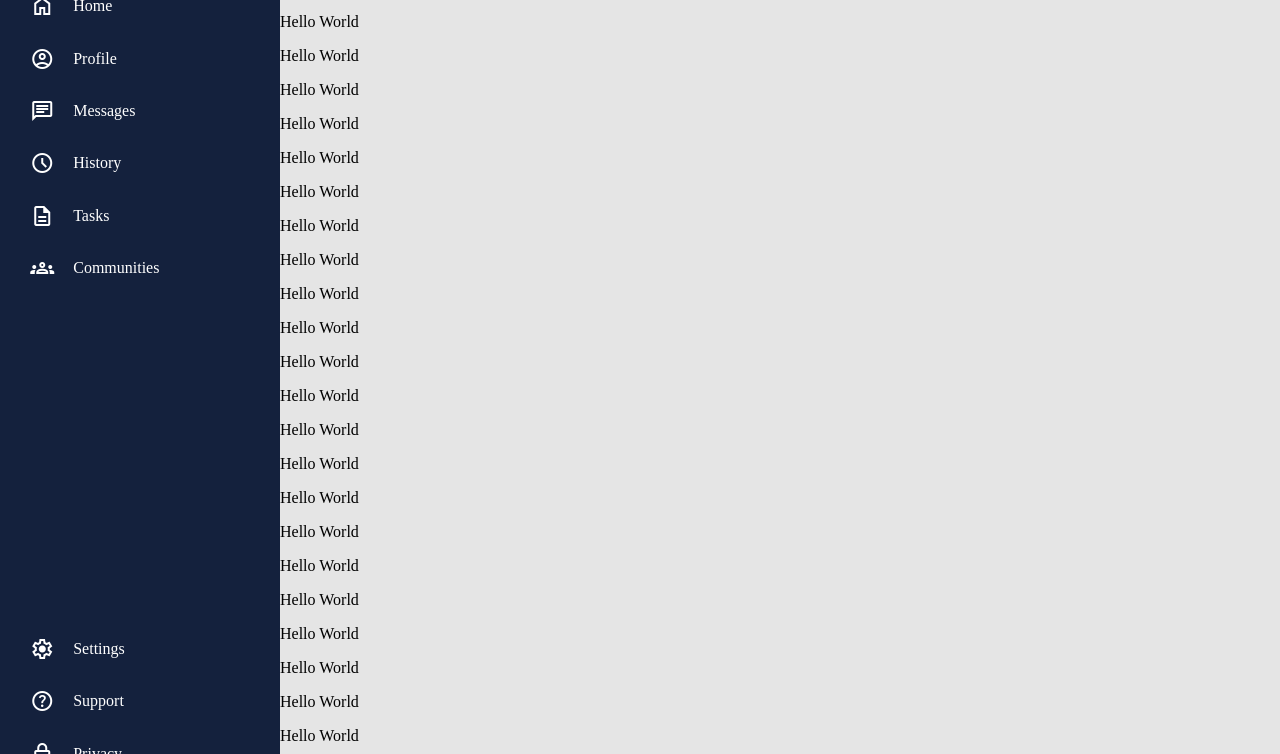
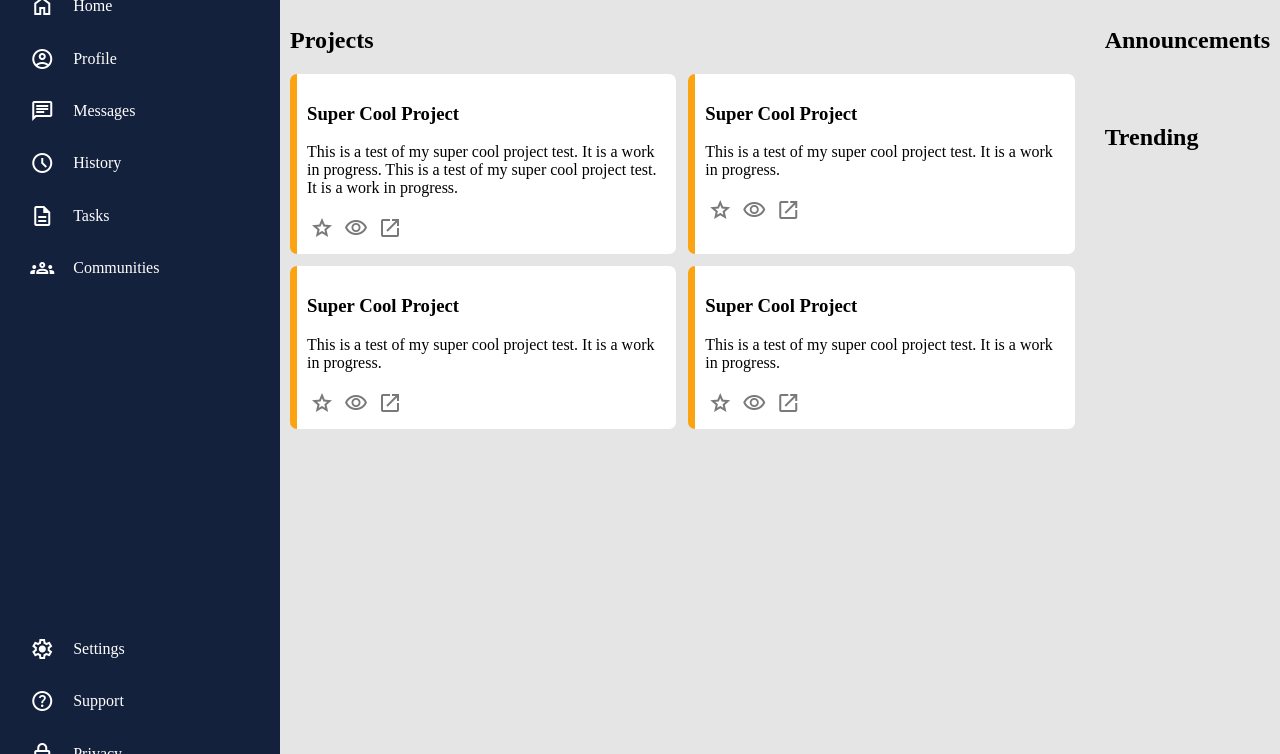
Before and after one commit to ianthomCO/odin-admin-dashboard, a plain HTML site: page index.html in a window 1280 px wide. Shown: the part 114-868 px from the top of the page. Drawn offline with nearby package versions, Linux system fonts and the light colour scheme.

Commit message:
Initial project content formating

```diff
--- a/css/style.css
+++ b/css/style.css
@@ -113,7 +113,46 @@ body{
 /* Content */
 .content{
     background-color: #E5E5E5;
+    display:grid;
+    grid-template-columns: 1fr auto;
+    grid-template-rows: min-content 1fr;
+    gap:10px;
 }
+
+.projects{
+    grid-row:1/3;
+    margin:10px;
+}
+
+.announcements{
+    margin:10px;
+}
+
+.trending{
+    grid-column: 2/3;
+    margin:10px;
+}
+
+.project-content{
+    display:grid;
+    gap:12px;
+    grid-template-columns: repeat(auto-fit,minmax(300px,1fr));
+}
+
+/* Project Card */
+.project{
+    background-color: #FFFFFF;
+    border-left:7px solid #FCA311;
+    border-radius: 7px;
+    padding:10px;
+    /* width:clamp(200px,50%,300px) */
+}
+
+.project-actions .material-symbols-outlined{
+    font-size: 1.5rem !important;
+    color:#797979;
+}
+
 
 /* Sidebar  */
 .sidebar{
@@ -138,6 +177,11 @@ body{
     display:flex;
     align-items: center;
     margin-left:1rem;
+}
+
+h1{
+    font-size: 28px;
+    margin:0;
 }
 
 .material-symbols-outlined{
@@ -251,4 +295,25 @@ body{
         justify-content: center;
     }
 
+    .content{
+        grid-template-columns: 1fr;
+        grid-template-rows: min-content 1fr 1fr;
+
+    }
+
+
+    .projects{
+        grid-row:1/2;
+    }
+
+    .announcements{
+        grid-row:2/3;
+    }
+
+    .trending{
+        grid-row: 3/4;
+        grid-column: 1/2;
+    }
+
+
 }
--- a/index.html
+++ b/index.html
@@ -31,7 +31,7 @@
     </header>
     <aside class="sidebar">
         <div class="sidebar-title">
-            <span class="material-symbols-outlined">dashboard</span> Dashboard
+            <span class="material-symbols-outlined">dashboard</span> <h1>Dashboard</h1>
         </div>
         <span class="material-symbols-outlined close">close</span>
         <div class="nav">
@@ -55,44 +55,60 @@
         </div>
     </aside>
     <main class="content">
-        <p>Hello World</p>
-        <p>Hello World</p>
-        <p>Hello World</p>
-        <p>Hello World</p>
-        <p>Hello World</p>
-        <p>Hello World</p>
-        <p>Hello World</p>
-        <p>Hello World</p>
-        <p>Hello World</p>
-        <p>Hello World</p>
-        <p>Hello World</p>
-        <p>Hello World</p>
-        <p>Hello World</p>
-        <p>Hello World</p>
-        <p>Hello World</p>
-        <p>Hello World</p>
-        <p>Hello World</p>
-        <p>Hello World</p>
-        <p>Hello World</p>
-        <p>Hello World</p>
-        <p>Hello World</p>
-        <p>Hello World</p>
-        <p>Hello World</p>
-        <p>Hello World</p>
-        <p>Hello World</p>
-        <p>Hello World</p>
-        <p>Hello World</p>
-        <p>Hello World</p>
-        <p>Hello World</p>
-        <p>Hello World</p>
-        <p>Hello World</p>
-        <p>Hello World</p>
-        <p>Hello World</p>
-        <p>Hello World</p>
-        <p>Hello World</p>
-        <p>Hello World</p>
-        <p>Hello World</p>
-        <p>Hello World</p>
+        <div class="projects">
+            <h2>Projects</h2>
+            <div class="project-content">
+                <div class="project">
+                    <h3>Super Cool Project</h3>
+                    <p>This is a test of my super cool project test. It is a work in progress. This is a test of my super cool project test. It is a work in progress.</p>
+                    <div class="project-actions">
+                        <span class="material-symbols-outlined">star</span>
+                        <span class="material-symbols-outlined">visibility</span>
+                        <span class="material-symbols-outlined">open_in_new</span>
+                    </div>
+                </div>
+                <div class="project">
+                    <h3>Super Cool Project</h3>
+                    <p>This is a test of my super cool project test. It is a work in progress.</p>
+                    <div class="project-actions">
+                        <span class="material-symbols-outlined">star</span>
+                        <span class="material-symbols-outlined">visibility</span>
+                        <span class="material-symbols-outlined">open_in_new</span>
+                    </div>
+                </div>
+                <div class="project">
+                    <h3>Super Cool Project</h3>
+                    <p>This is a test of my super cool project test. It is a work in progress.</p>
+                    <div class="project-actions">
+                        <span class="material-symbols-outlined">star</span>
+                        <span class="material-symbols-outlined">visibility</span>
+                        <span class="material-symbols-outlined">open_in_new</span>
+                    </div>
+                </div>
+                <div class="project">
+                    <h3>Super Cool Project</h3>
+                    <p>This is a test of my super cool project test. It is a work in progress.</p>
+                    <div class="project-actions">
+                        <span class="material-symbols-outlined">star</span>
+                        <span class="material-symbols-outlined">visibility</span>
+                        <span class="material-symbols-outlined">open_in_new</span>
+                    </div>
+                </div>
+            </div>
+        </div>
+        <div class="announcements">
+            <h2>Announcements</h2>
+            <div>
+
+            </div>
+        </div>
+        <div class="trending">
+            <h2>Trending</h2>
+            <div>
+
+            </div>
+        </div>
+
     </main>
     <script src="./js/index.js"></script>
 </body>
```
